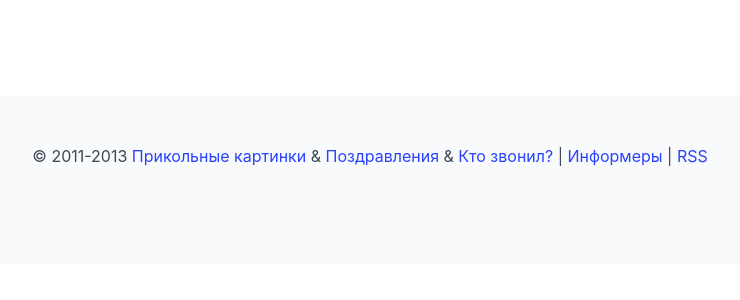
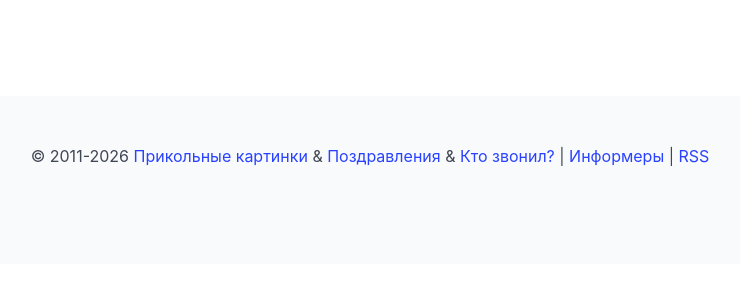
Before and after one commit to pi11/calend, a Django app: page /c/all/ in a window 1280 px wide. Shown: the part 52-352 px from the top of the page, without its empty margins (270-1010 px from the left). Run offline with Django 5.2, Linux system fonts and the light colour scheme; data that the repository does not hold is empty.

Commit message:
Fix year

```diff
--- a/cal/templates/base.html
+++ b/cal/templates/base.html
@@ -42,7 +42,7 @@
 	  <div class="container">
 	    <div class="content has-text-centered">
 	      {% block footer %}
-	      &copy; 2011-2013 <a href="https://jpg-1.com/">Прикольные картинки</a> &amp; <a href="https://stost.ru/">Поздравления</a> &amp; <a href="https://kto.zvonil.tel/">Кто звонил?</a>
+	      &copy; 2011-{% now "Y" %} <a href="https://jpg-1.com/">Прикольные картинки</a> &amp; <a href="https://stost.ru/">Поздравления</a> &amp; <a href="https://kto.zvonil.tel/">Кто звонил?</a>
 	      | <a href="{% url 'informers_list' %}">Информеры</a> | <a href="{% url 'rss' %}">RSS</a>
 	      {% endblock %}
 	    </div>
```
